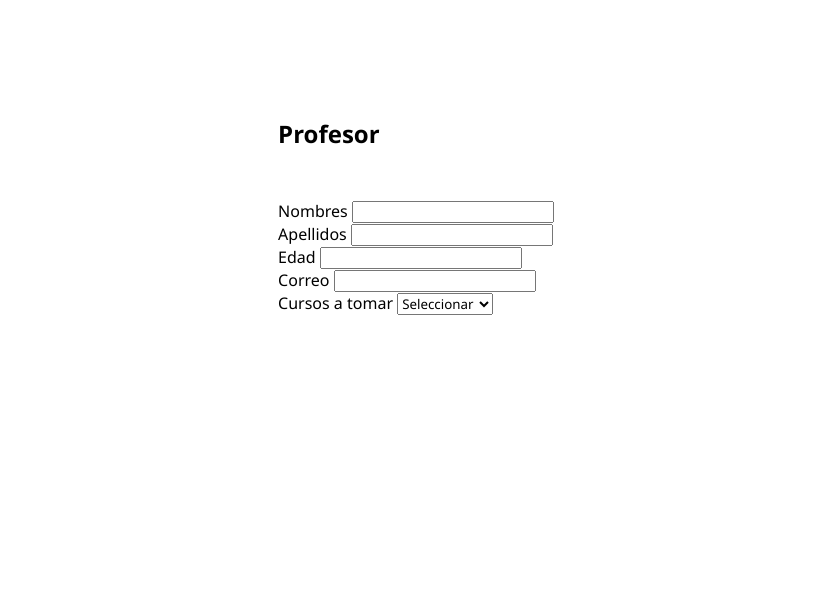
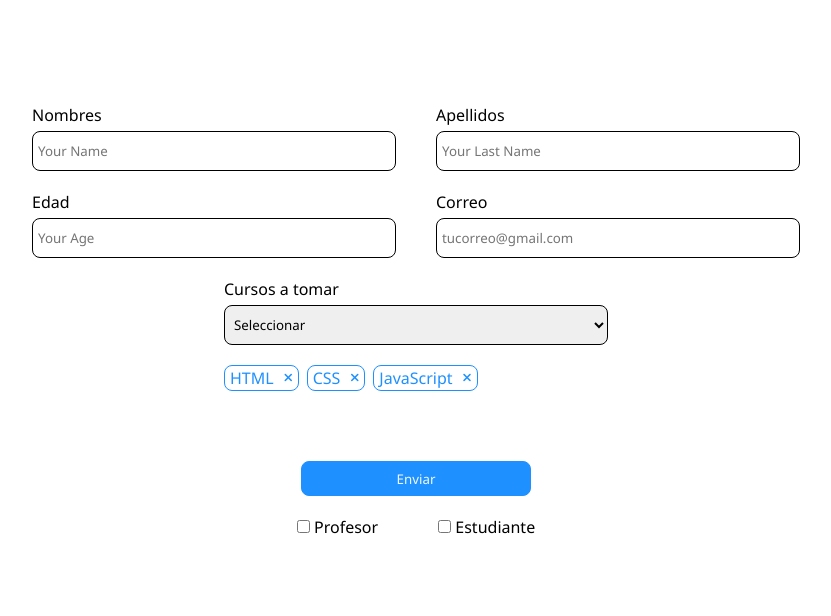
Before and after one commit to Gonzalop0210/Ejercicio_POO_Cursos_EDT, a plain HTML site: page registro.html in a window 1280 px wide. Shown: the part 184-800 px from the top of the page, without its empty margins (224-1055 px from the left). Drawn offline with Linux system fonts and the light colour scheme.

Commit message:
pestaña registro estilizado al 100%

```diff
--- a/registro.css
+++ b/registro.css
@@ -0,0 +1,109 @@
+body {
+  align-items: start;
+}
+
+.container-registro {
+  width: 80%;
+  align-items: center;
+  gap: 20px;
+  margin-top: 100px;
+}
+
+.container__title-persona--registro {
+  font-size: 40px;
+  margin-bottom: 100px;
+}
+
+.container__group-inputs, .container__form-container {
+  width: 100%;
+  display: flex;
+  flex-direction: column;
+  gap: 5px;
+}
+
+.container__inputs, .container__cursos, .container-button__button {
+  height: 40px;
+  border-radius: 8px;
+  border: 1px solid black;
+  padding: 0 5px;
+}
+
+.container__group-inputs--cursos-seleccionados {
+  flex-direction: row;
+  gap: 8px;
+  flex-wrap: wrap;
+}
+
+.container-curso--seleccionado {
+  border: 1px solid dodgerblue;
+  border-radius: 8px;
+  padding: 1px 5px;
+  color: dodgerblue;
+  display: flex;
+  align-items: center;
+  gap: 10px;
+}
+
+.fa-xmark {
+  font-size: 12px;
+  &:hover{
+    cursor: pointer;
+  }
+}
+
+.container-button__button {
+  width: 30%;
+  margin: auto;
+  background-color: dodgerblue;
+  border-color: dodgerblue;
+  color: aliceblue;
+  height: 35px;
+  transition: .5s;
+  &:hover {
+    background-color: black;
+    border-color: black;
+    cursor: pointer;
+  }
+}
+
+.container__text-area--mostrar {
+  resize: none;
+  height: 80px;
+  border: 1px solid black;
+  border-radius: 8px;
+}
+
+.container__group-inputs--container-checkbox {
+  display: flex;
+  gap: 60px;
+}
+
+@media (min-width: 900px) {
+  .container__form-container {
+    display: grid;
+    grid-template-columns: auto auto;
+    grid-template-rows: auto auto auto auto;
+    column-gap: 40px;
+    row-gap: 20px;
+  }
+
+  .container__title-persona--registro {
+    font-size: 50px;
+  }
+
+  .container__group-inputs--cursos-seleccionados, .container__group-inputs--combobox {
+    grid-column: 1 / 3;
+    width: 50%;
+    justify-self: center;
+  }
+
+  .container__group-inputs--buttons {
+    margin-top: 50px;
+  }
+}
+
+@media (min-width: 1086px) {
+  .container-registro {
+    width: 60%;
+  }
+}
--- a/registro.html
+++ b/registro.html
@@ -6,28 +6,29 @@
   <title>Document</title>
   <link rel="stylesheet" href="index.css">
   <link rel="stylesheet" href="registro.css">
+  <script src="https://kit.fontawesome.com/6d642dc6ea.js" crossorigin="anonymous"></script>
 </head>
 <body>
-  <section class="container">
-    <h2 class="container__title-persona">Profesor</h2>
+  <section class="container container-registro">
+    <h2 class="container__title-persona container__title-persona--registro">Profesor</h2>
     <form class="container__form-container">
       <div class="container__group-inputs">
         <label for="" class="container__label">Nombres</label>
-        <input type="text" name="" id="" class="container__inputs">
+        <input type="text" name="" id="" class="container__inputs" placeholder="Your Name">
       </div>
       <div class="container__group-inputs">
         <label for="" class="container__label">Apellidos</label>
-        <input type="text" name="" id="" class="container__inputs">
+        <input type="text" name="" id="" class="container__inputs" placeholder="Your Last Name">
       </div>
       <div class="container__group-inputs">
         <label for="" class="container__label">Edad</label>
-        <input type="text" name="" id="" class="container__inputs">
+        <input type="text" name="" id="" class="container__inputs" placeholder="Your Age">
       </div>
       <div class="container__group-inputs">
         <label for="" class="container__label">Correo</label>
-        <input type="text" name="" id="" class="container__inputs">
+        <input type="text" name="" id="" class="container__inputs" placeholder="tucorreo@gmail.com">
       </div>
-      <div class="container__group-inputs">
+      <div class="container__group-inputs container__group-inputs--combobox">
         <label for="" class="container__label">Cursos a tomar</label>
         <select class="container__cursos" name="Cursos" id="idcursos">
           <option value="seleccionar" class="container__curso-disponible">Seleccionar</option>
@@ -39,7 +40,34 @@
           <option value="spring boot" class="container__curso-disponible">Spring Boot</option>
         </select>
       </div>
+      <div class="container__group-inputs container__group-inputs--cursos-seleccionados">
+        <div class="container-curso--seleccionado">
+          <span class="curso-seleccionado">HTML</span>
+          <i class="fa-solid fa-xmark"></i>
+        </div>
+        <div class="container-curso--seleccionado">
+          <span class="curso-seleccionado">CSS</span>
+          <i class="fa-solid fa-xmark"></i>
+        </div>
+        <div class="container-curso--seleccionado">
+          <span class="curso-seleccionado">JavaScript</span>
+          <i class="fa-solid fa-xmark"></i>
+        </div>
+      </div>
     </form>
+    <div class="container__group-inputs container__group-inputs--buttons">
+      <button class="container-button__button">Enviar</button>
+    </div>
+    <div class="container__group-inputs--container-checkbox">
+      <div class="container-legend-checkbox">
+        <input type="checkbox" name="" id="" class="container-checkbox--seleccionar">
+        <span class="legend-chekbox">Profesor</span>
+      </div>
+      <div class="container-legend-checkbox">
+        <input type="checkbox" name="" id="" class="container-checkbox--seleccionar">
+        <span class="legend-chekbox">Estudiante</span>
+      </div>
+    </div>
   </section>
 </body>
 </html>
```
